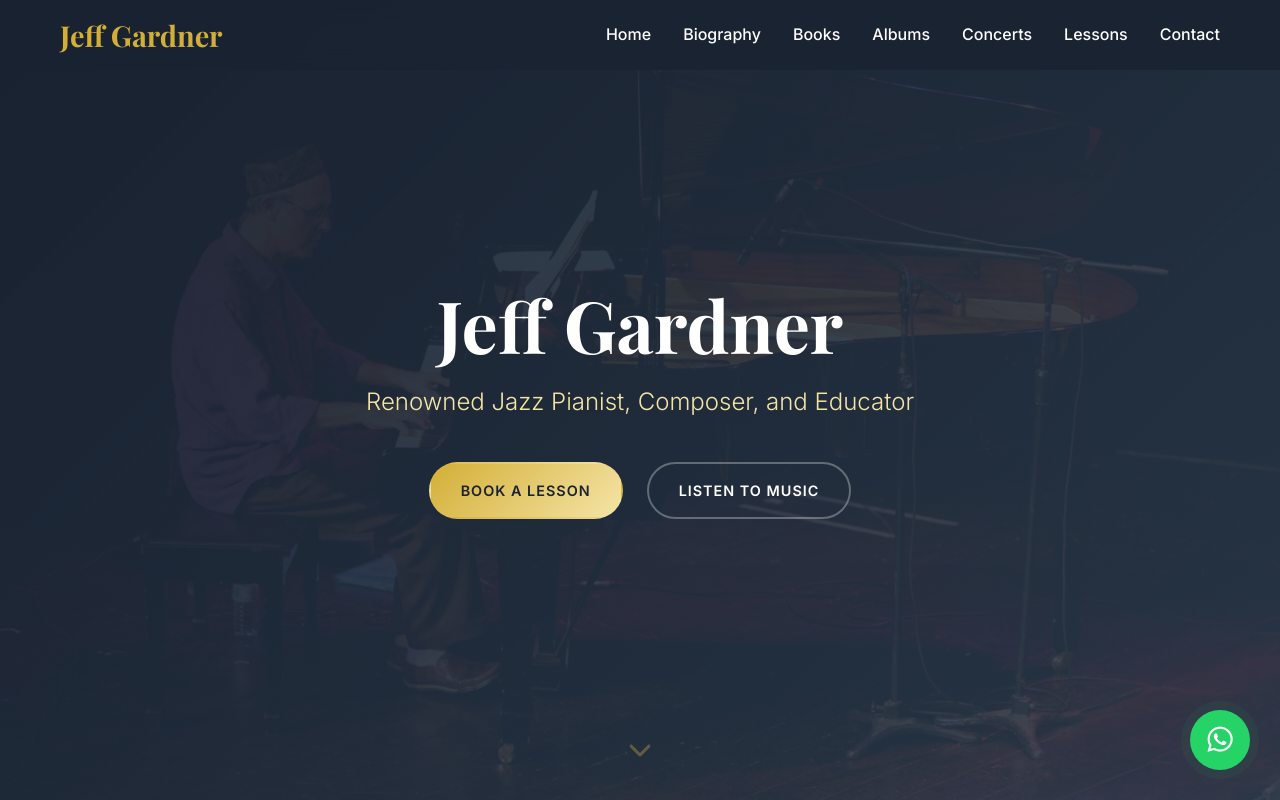
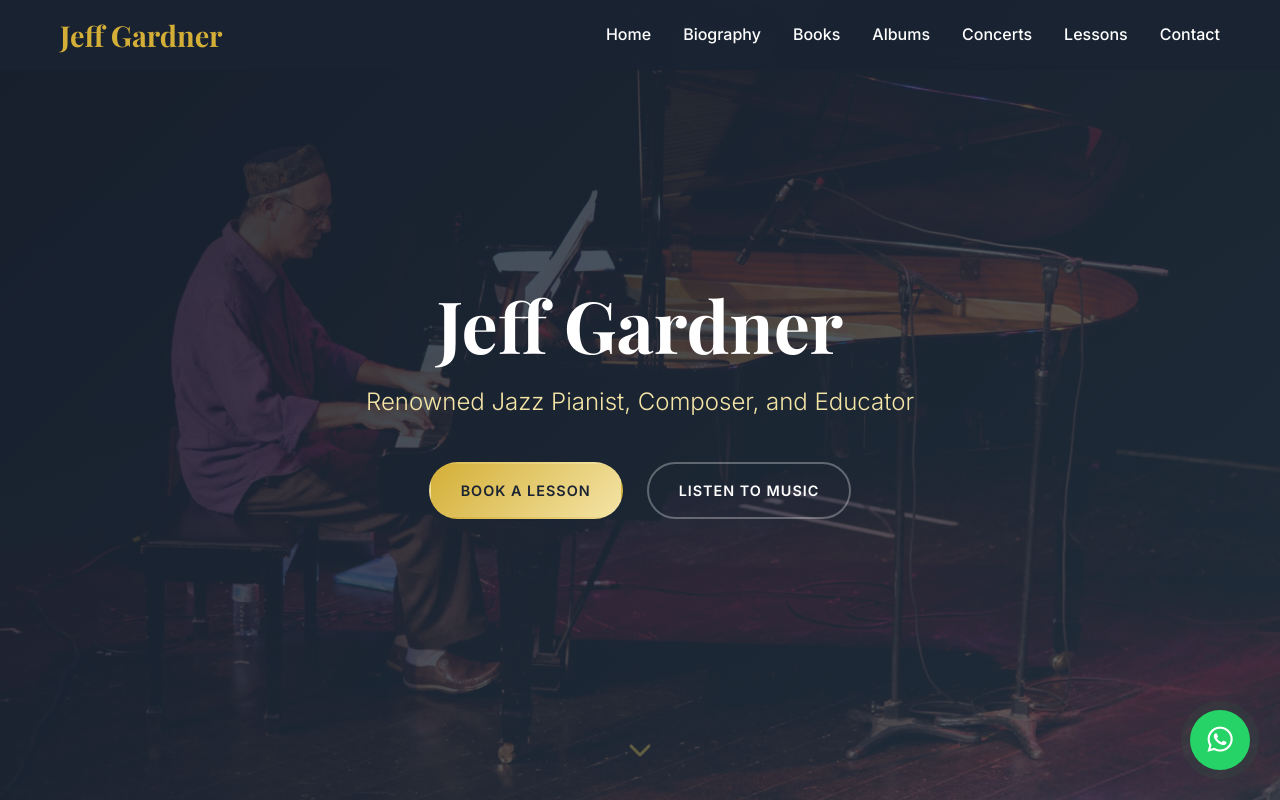
Before and after one commit to oneminutebass/jeff-gardner-landing, a plain HTML site: page index.html in a window 1280 px wide. Shown: the top 800 px of the page. Drawn offline with nearby package versions, Linux system fonts and the light colour scheme.

Commit message:
Update styles.css

```diff
--- a/styles.css
+++ b/styles.css
@@ -138,7 +138,7 @@ h1, h2, h3, h4, h5, h6 {
     left: 0;
     width: 100%;
     height: 100%;
-    background: linear-gradient(135deg, rgba(26, 35, 50, 0.8), rgba(44, 62, 80, 0.6));
+    background: linear-gradient(135deg, rgba(26, 35, 50, 0.4), rgba(44, 62, 80, 0.2)); /* Reduzi de 0.8/0.6 para 0.4/0.2 */
 }
 
 .hero-content {
```
